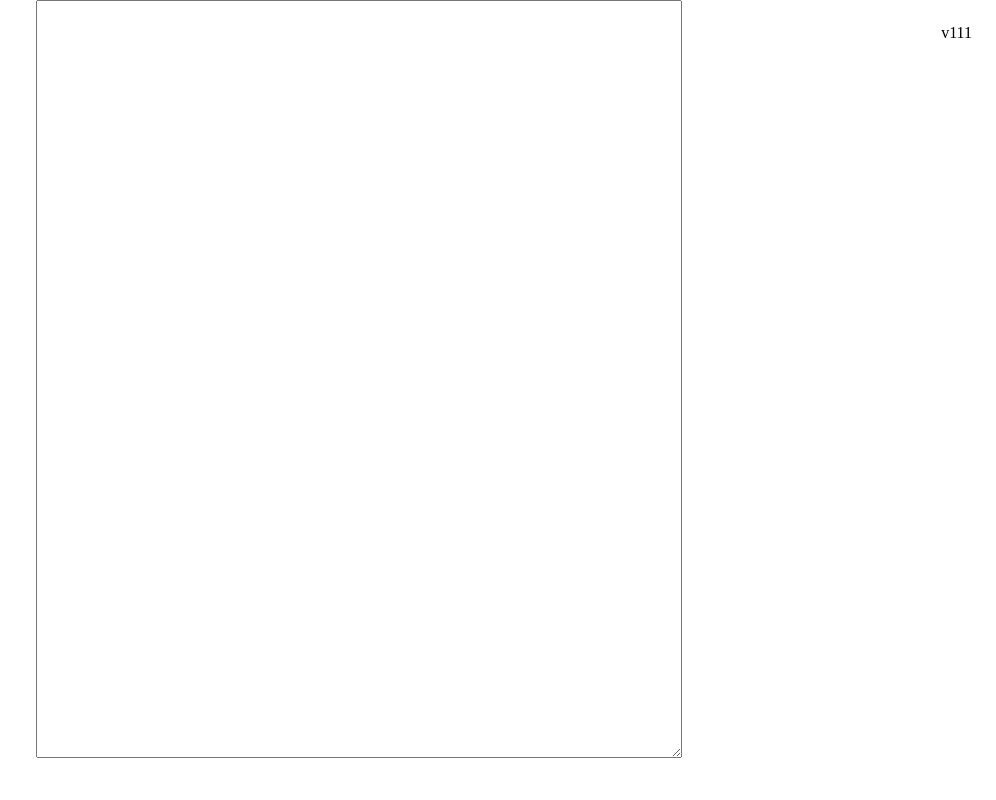
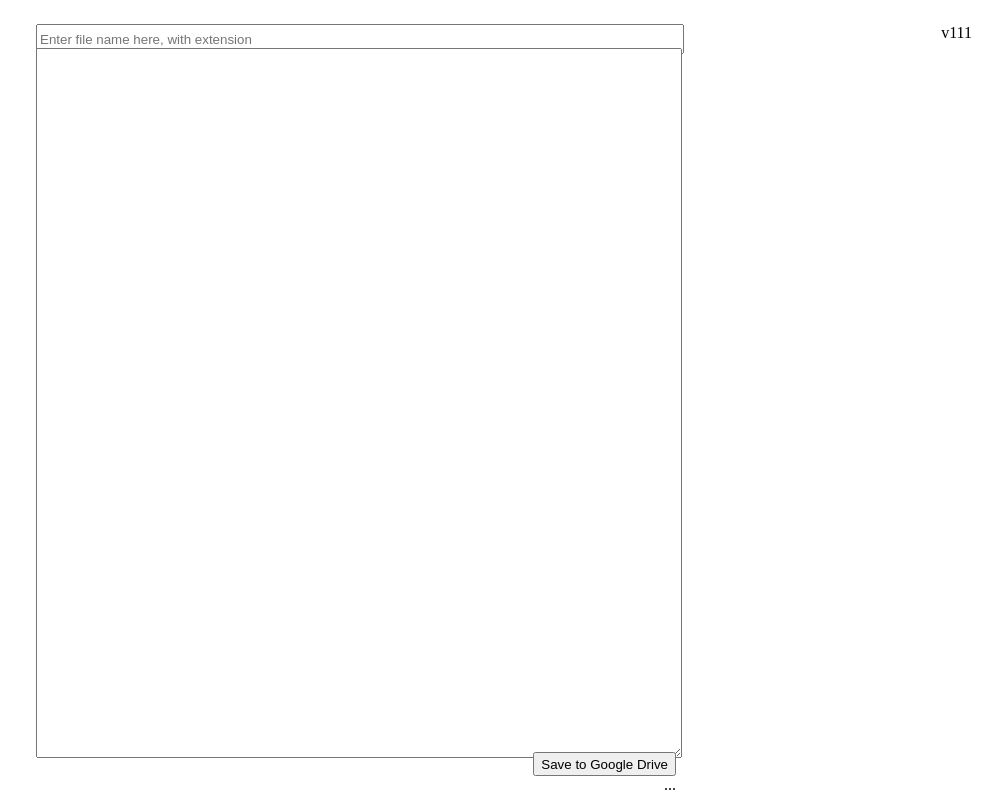
Before and after one commit to deestexteditor/deestexteditor.github.io, a plain HTML site: page index.html in a window 1280 px wide. Shown: the whole page, without its empty margins (284-1280 px from the left). Drawn offline with nearby package versions, Linux system fonts and the light colour scheme.

Commit message:
Update index.html

```diff
--- a/index.html
+++ b/index.html
@@ -15,8 +15,18 @@
     </head>
     <body>
         <span style="position:fixed; top:1.5rem; right:1.5rem;">v111</span>
-        <textarea id="Edit-Area" style="width:50vw; height:calc(100vh - 3rem);
-            position:fixed; left:25vw; top:0;"></textarea>
+
+        <input id="File-Name" placeholder="Enter file name here, with extension"
+            style="width:50vw; height:1.5rem; position:fixed;
+            left:25vw; top:1.5rem;"/>
+        <textarea id="Edit-Area" style="width:50vw; height:calc(100vh - 6rem);
+            position:fixed; left:25vw; top:3rem;"></textarea>
+
+        <div style="position:fixed; width:50vw; height:3rem; left:25vw; bottom:0rem;
+        text-align:right;">
+            <button style="height:1.5rem;">Save to Google Drive</button><br/>
+            <span id="Text-Status">...</span>
+        </div>
     </body>
 </html>
 <!-- EOF -->
```
